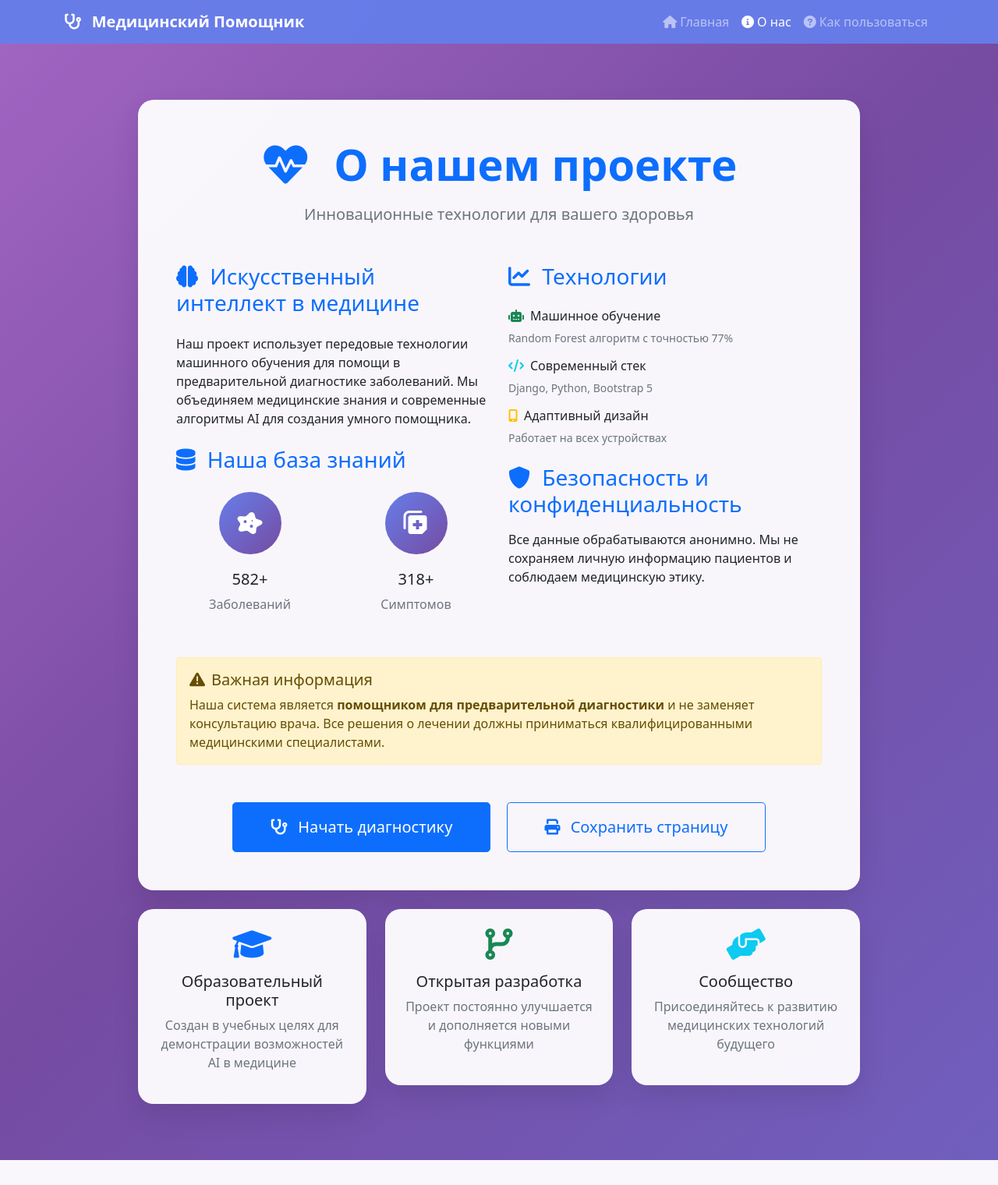
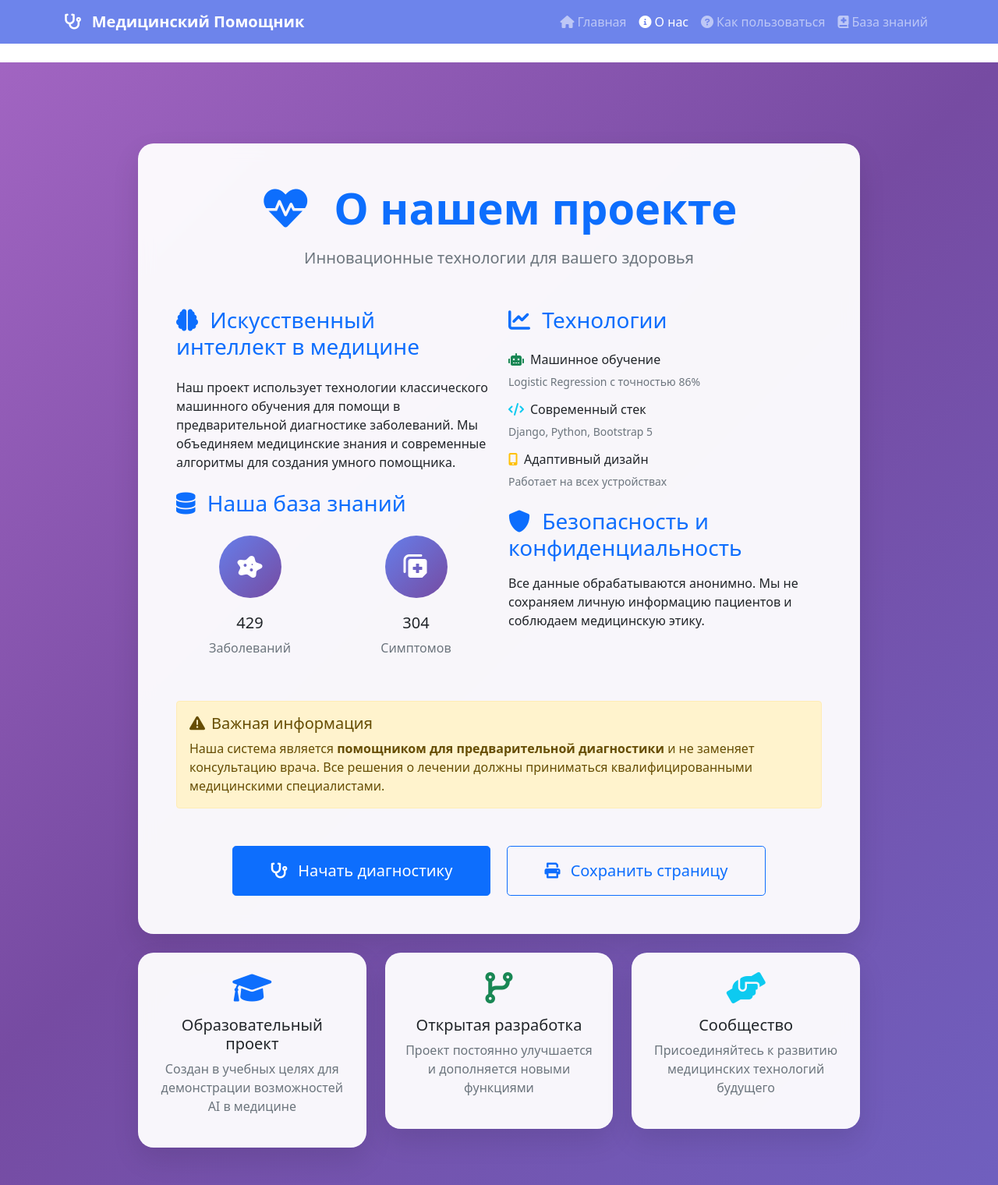
Before and after one commit to Leonid-Lysenko/MedWebsite, a Django app: page /about/ in a window 1280 px wide. Shown: the whole page at 78% size. Before the commit the page ends 1488 px from the top, so only its background shows below. Run offline with Django 4.2, Linux system fonts and the light colour scheme.

Commit message:
The file about.html updated

```diff
--- a/backend/templates/diagnosis/about.html
+++ b/backend/templates/diagnosis/about.html
@@ -1,11 +1,9 @@
-<!DOCTYPE html>
-<html lang="ru">
-<head>
-    <meta charset="UTF-8">
-    <meta name="viewport" content="width=device-width, initial-scale=1.0">
-    <title>О нас - Медицинский диагностический помощник</title>
-    <link href="https://cdn.jsdelivr.net/npm/bootstrap@5.1.3/dist/css/bootstrap.min.css" rel="stylesheet">
-    <link href="https://cdnjs.cloudflare.com/ajax/libs/font-awesome/6.0.0/css/all.min.css" rel="stylesheet">
+{% extends 'diagnosis/base.html' %}
+{% load static %}
+
+{% block title %}О нас - Медицинский диагностический помощник{% endblock %}
+
+{% block extra_css %}
 <style>
     /* Анимированный градиентный фон */
     @keyframes gradientShift {
@@ -19,6 +17,7 @@
         background-size: 400% 400%;
         animation: gradientShift 15s ease infinite;
         min-height: 100vh;
+        padding-top: 80px; /* Добавляем отступ для навигации */
     }
 
     .medical-card {
@@ -42,59 +41,27 @@
         color: white;
     }
 
-        .nav-link {
-            transition: all 0.3s ease;
+    body {
+        margin: 0 !important;
+        padding: 0 !important;
     }
 
-        .nav-link:hover {
-            transform: translateY(-2px);
+    .animated-bg {
+        margin-top: 0 !important;
+        padding-top: 80px !important;
     }
 </style>
-</head>
-<body>
-    <!-- Навигационное меню -->
-    <nav class="navbar navbar-expand-lg navbar-dark fixed-top" style="background: rgba(102, 126, 234, 0.95); backdrop-filter: blur(10px);">
-        <div class="container">
-            <a class="navbar-brand fw-bold" href="{% url 'home' %}">
-                <i class="fas fa-stethoscope me-2"></i>
-                Медицинский Помощник
-            </a>
+{% endblock %}
 
-            <button class="navbar-toggler" type="button" data-bs-toggle="collapse" data-bs-target="#navbarNav">
-                <span class="navbar-toggler-icon"></span>
-            </button>
-
-            <div class="collapse navbar-collapse" id="navbarNav">
-                <ul class="navbar-nav ms-auto">
-                    <li class="nav-item">
-                        <a class="nav-link" href="{% url 'home' %}">
-                            <i class="fas fa-home me-1"></i>Главная
-                        </a>
-                    </li>
-                    <li class="nav-item">
-                        <a class="nav-link active" href="{% url 'about' %}">
-                            <i class="fas fa-info-circle me-1"></i>О нас
-                        </a>
-                    </li>
-                    <li class="nav-item">
-                        <a class="nav-link" href="{% url 'how_to_use' %}">
-                            <i class="fas fa-question-circle me-1"></i>Как пользоваться
-                        </a>
-                    </li>
-                </ul>
-            </div>
-        </div>
-    </nav>
-
+{% block content %}
 <!-- Анимированный фон -->
 <div class="animated-bg">
-        <div class="container py-5">
-            <div style="padding-top: 80px;"></div>
-
+    <div class="container py-4">
         <div class="row justify-content-center">
             <div class="col-lg-10">
+                <!-- Основная карточка с информацией о проекте -->
                 <div class="medical-card p-4 p-md-5 mb-4">
-                        <!-- Заголовок -->
+                    <!-- Заголовок страницы -->
                     <div class="text-center mb-5">
                         <h1 class="display-4 fw-bold text-primary mb-3">
                             <i class="fas fa-heartbeat me-3"></i>
@@ -103,7 +70,7 @@
                         <p class="lead text-muted">Инновационные технологии для вашего здоровья</p>
                     </div>
 
-                        <!-- Основной контент -->
+                    <!-- Основной контент страницы -->
                     <div class="row">
                         <div class="col-lg-6">
                             <h3 class="text-primary mb-4">
@@ -111,9 +78,9 @@
                                 Искусственный интеллект в медицине
                             </h3>
                             <p class="mb-4">
-                                    Наш проект использует передовые технологии машинного обучения для помощи
+                                Наш проект использует технологии классического машинного обучения для помощи
                                 в предварительной диагностике заболеваний. Мы объединяем медицинские знания
-                                    и современные алгоритмы AI для создания умного помощника.
+                                и современные алгоритмы для создания умного помощника.
                             </p>
 
                             <h3 class="text-primary mb-4">
@@ -126,7 +93,7 @@
                                         <div class="feature-icon">
                                             <i class="fas fa-disease"></i>
                                         </div>
-                                            <h5>582+</h5>
+                                        <h5>429</h5>
                                         <p class="text-muted">Заболеваний</p>
                                     </div>
                                 </div>
@@ -135,7 +102,7 @@
                                         <div class="feature-icon">
                                             <i class="fas fa-notes-medical"></i>
                                         </div>
-                                            <h5>318+</h5>
+                                        <h5>304</h5>
                                         <p class="text-muted">Симптомов</p>
                                     </div>
                                 </div>
@@ -148,13 +115,19 @@
                                 Технологии
                             </h3>
                             <div class="mb-4">
-                                    <h6><i class="fas fa-robot text-success me-2"></i>Машинное обучение</h6>
-                                    <p class="small text-muted">Random Forest алгоритм с точностью 77%</p>
+                                <h6>
+                                    <i class="fas fa-robot text-success me-2"></i>Машинное обучение
+                                </h6>
+                                <p class="small text-muted">Logistic Regression с точностью 86%</p>
 
-                                    <h6><i class="fas fa-code text-info me-2"></i>Современный стек</h6>
+                                <h6>
+                                    <i class="fas fa-code text-info me-2"></i>Современный стек
+                                </h6>
                                 <p class="small text-muted">Django, Python, Bootstrap 5</p>
 
-                                    <h6><i class="fas fa-mobile-alt text-warning me-2"></i>Адаптивный дизайн</h6>
+                                <h6>
+                                    <i class="fas fa-mobile-alt text-warning me-2"></i>Адаптивный дизайн
+                                </h6>
                                 <p class="small text-muted">Работает на всех устройствах</p>
                             </div>
 
@@ -169,9 +142,11 @@
                         </div>
                     </div>
 
-                        <!-- Важное предупреждение -->
+                    <!-- Важное предупреждение для пользователей -->
                     <div class="alert alert-warning mt-4">
-                            <h5><i class="fas fa-exclamation-triangle me-2"></i>Важная информация</h5>
+                        <h5>
+                            <i class="fas fa-exclamation-triangle me-2"></i>Важная информация
+                        </h5>
                         <p class="mb-0">
                             Наша система является <strong>помощником для предварительной диагностики</strong>
                             и не заменяет консультацию врача. Все решения о лечении должны приниматься
@@ -185,14 +160,15 @@
                             <i class="fas fa-stethoscope me-2"></i>
                             Начать диагностику
                         </a>
-                            <button class="btn btn-outline-primary btn-lg px-5 py-3 ms-3" onclick="window.print()">
+                        <button class="btn btn-outline-primary btn-lg px-5 py-3 ms-3"
+                                onclick="window.print()">
                             <i class="fas fa-print me-2"></i>
                             Сохранить страницу
                         </button>
                     </div>
                 </div>
 
-                    <!-- Дополнительная информация -->
+                <!-- Дополнительные информационные карточки -->
                 <div class="row text-center">
                     <div class="col-md-4 mb-4">
                         <div class="medical-card p-4">
@@ -220,7 +196,4 @@
         </div>
     </div>
 </div>
-
-    <script src="https://cdn.jsdelivr.net/npm/bootstrap@5.1.3/dist/js/bootstrap.bundle.min.js"></script>
-</body>
-</html>
+{% endblock %}
```
Lines whose indentation alone changed are shown as unchanged.
